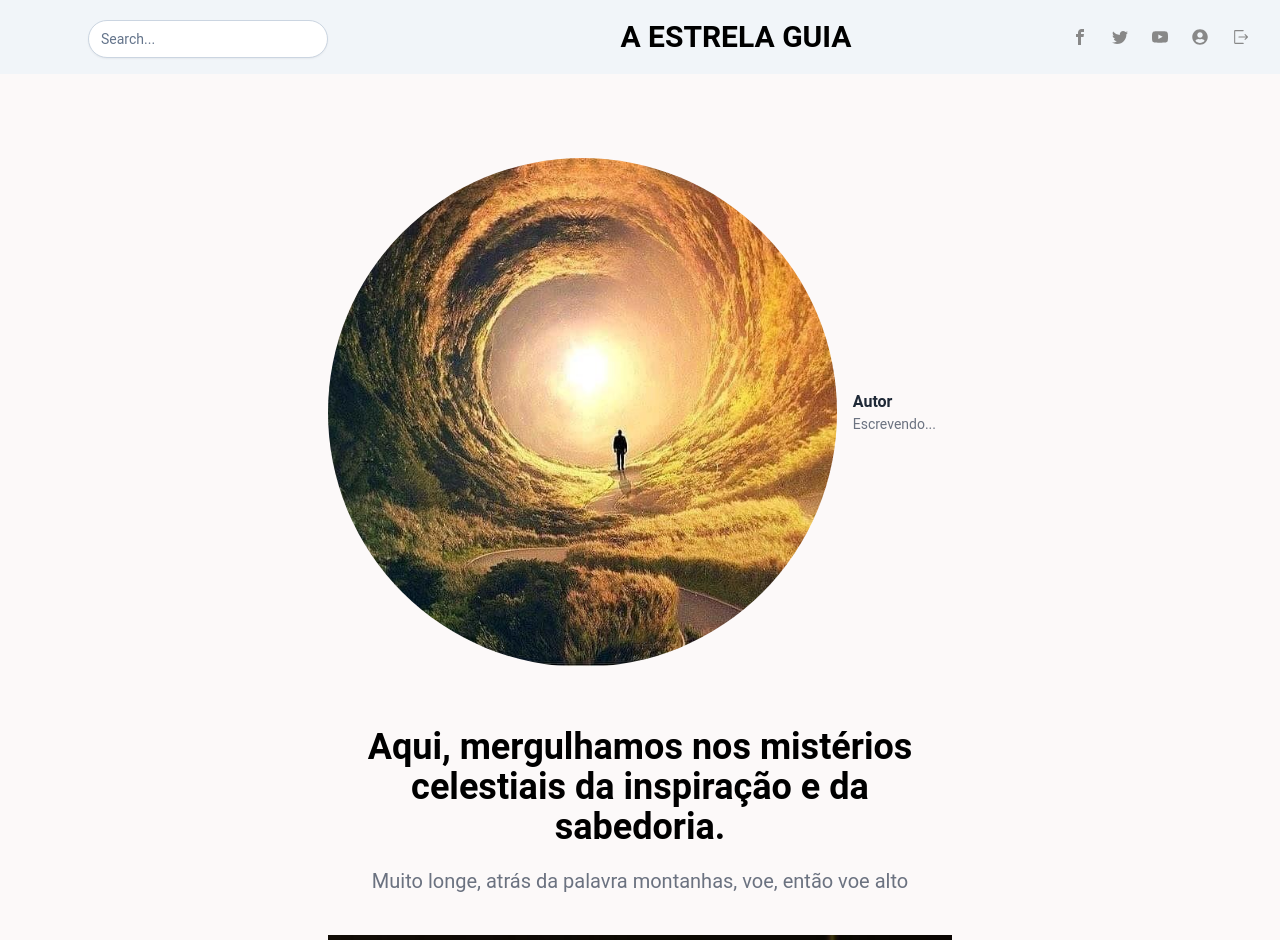
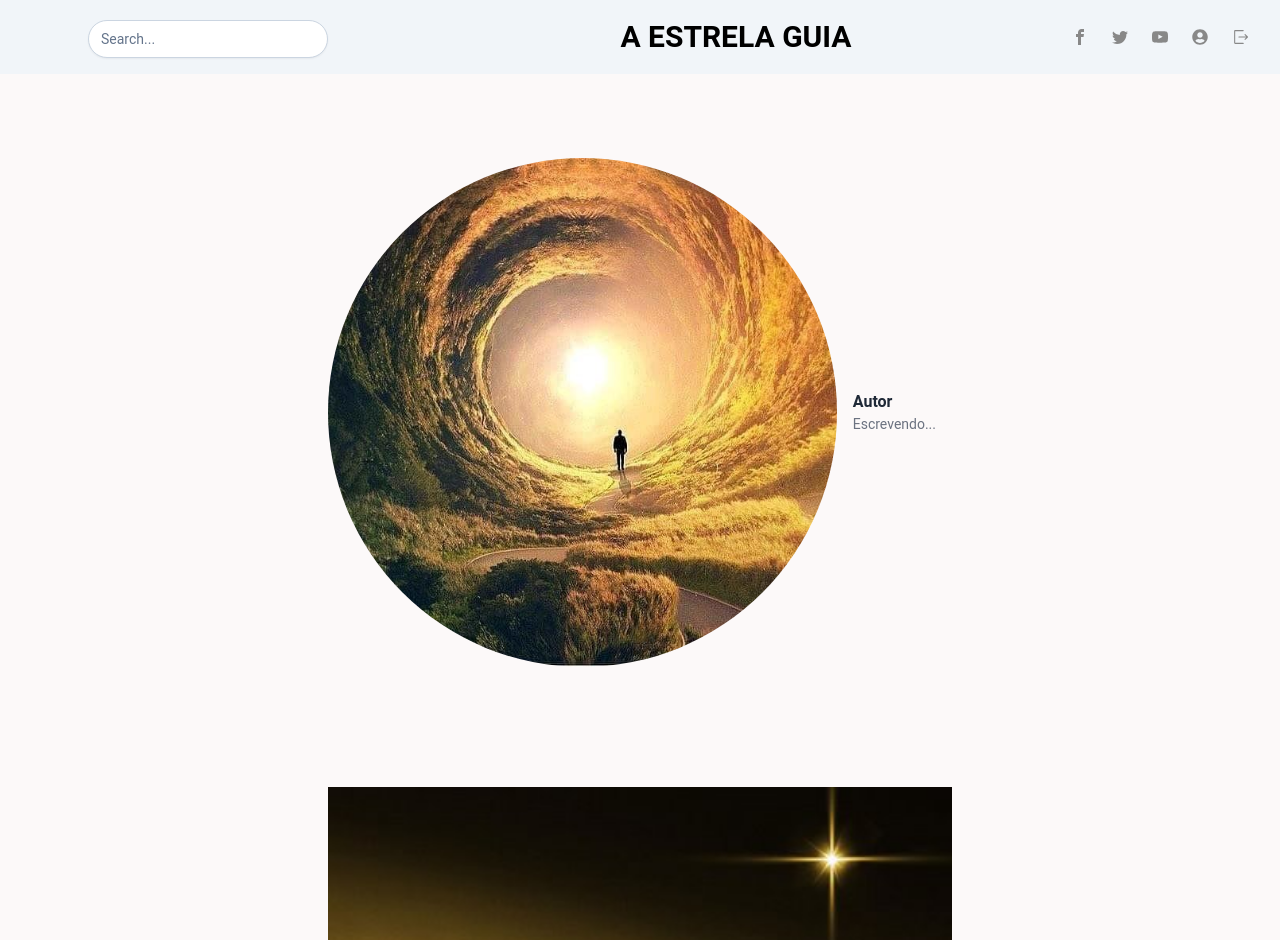
Before and after one commit to iSantanaaH/blog-star-guide, a Next.js app in the folder front-end_next/: page /pages/post in a window 1280 px wide. Shown: the top 940 px of the page. Built offline with nearby package versions, Linux system fonts and the light colour scheme.

Commit message:
update page post

```diff
--- a/front-end_next/app/pages/post/page.tsx
+++ b/front-end_next/app/pages/post/page.tsx
@@ -1,9 +1,32 @@
 import Author from "@/app/Components/Child/author";
 import Related from "@/app/Components/Child/related";
 import Format from "@/layout/format";
+import axios from "axios";
 import Image from "next/image";
 
+import { useRouter } from "next/router";
+import { useEffect, useState } from "react";
+
 function PostSectionMostRecent() {
+  const router = useRouter();
+  const { id } = router.query;
+  const [post, setPost] = useState({ title: "", content: "", date_created: Date, date_chenge: Date, comments: "", user_id: "" });
+
+  useEffect(() => {
+    const fetchPost = async () => {
+      try {
+        if (id) {
+          const response = await axios.get(`http://localhost:3333/posts/${id}`)
+          const responseData = response.data;
+          setPost(responseData);
+        }
+      } catch (error: any) {
+        console.log("Erro ao buscar detalhes da postagem:", error.message);
+      }
+    }
+    fetchPost();
+  }, [id]);
+
   return (
     <Format>
       <section className="container mx-auto md:px-2 py-16 w-1/2">
@@ -15,11 +38,14 @@ function PostSectionMostRecent() {
 
         <div className="post py-10">
           <h1 className="font-bold text-4xl text-center pb-5">
-            Aqui, mergulhamos nos mistérios celestiais da inspiração e da
-            sabedoria.
-
+            {/* Aqui, mergulhamos nos mistérios celestiais da inspiração e da
+            sabedoria. */}
+            {post.title}
           </h1>
-            <p className="text-gray-500 text-xl text-center">Muito longe, atrás da palavra montanhas, voe, então voe alto</p>
+            <p className="text-gray-500 text-xl text-center">
+              {/* Muito longe, atrás da palavra montanhas, voe, então voe alto */}
+              {post.content}
+              </p>
 
             <div className="py-10">
                 <Image src={'/images/img1.png'} width={900} height={600} alt={''} />
```
